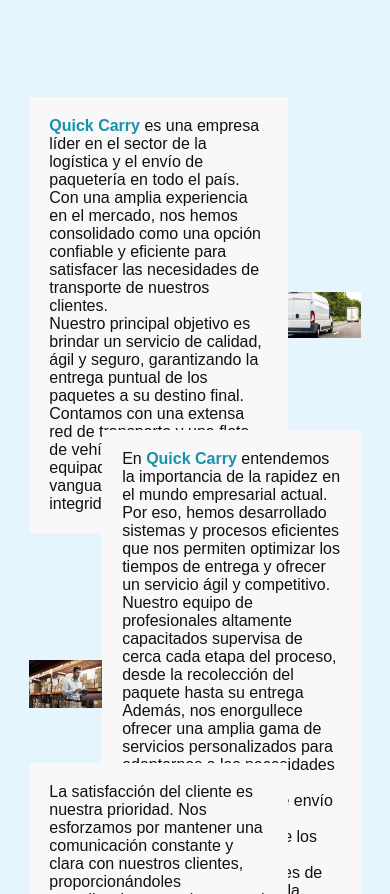
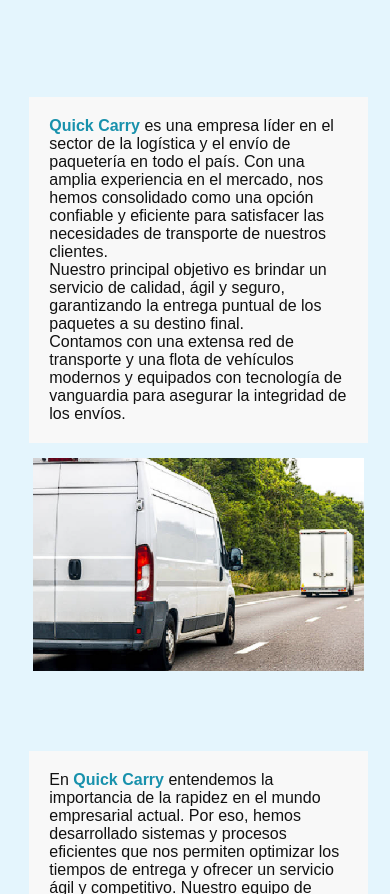
Before and after one commit to Proyecto-UTU-3BH/Homepage, a plain HTML site: page Html/quienesSomos.html in a window 390 px wide. Shown: the part 206-1100 px from the top of the page. Drawn offline with Linux system fonts and the light colour scheme.

Commit message:
Seccion de Quienes somos Responsive

```diff
--- a/Css/quienesSomos.css
+++ b/Css/quienesSomos.css
@@ -170,6 +170,45 @@ nav {
   margin: 0;
 }
 
+@media screen and (max-width: 750px) {
+  .fila {
+    flex-direction: column; /* Cambiar la dirección de la fila para apilar los elementos en pantallas pequeñas */
+    height: auto; /* Cambiar la altura automática */
+    gap: 15px;
+    width: 100%;
+  }
+
+  #columnaRevertida {
+    display: flex;
+    flex-direction: column-reverse;
+    align-items: center;
+    justify-content: center;
+    margin-bottom: 80px;
+    height: auto;
+    gap: 15px;
+  }
+
+  .div1,
+  .div2 {
+    flex: none;
+    width: 100%; /* Ancho completo en pantallas pequeñas */
+  }
+
+  .div1 p,
+  .div2 img {
+    max-width: 100%; /* Asegurarse de que el contenido no se desborde en pantallas pequeñas */
+  }
+
+  .container{
+    width: 100%;
+  }
+
+  .div1{
+    width: 90%;
+  }
+
+}
+
 span {
   color: #1891ac;
   font-weight: bold;
--- a/Html/quienesSomos.html
+++ b/Html/quienesSomos.html
@@ -70,7 +70,7 @@
           <img src="/Imagenes/flete.png" alt="" />
         </div>
       </div>
-      <div class="fila">
+      <div class="fila" id="columnaRevertida">
         <div class="div2">
           <img src="/Imagenes/empleado.png" alt="" />
         </div>
```
Also changed, not shown: Css/index.css (indentation only), Css/sucursales.css (indentation only). Lines whose indentation alone changed are shown as unchanged.
